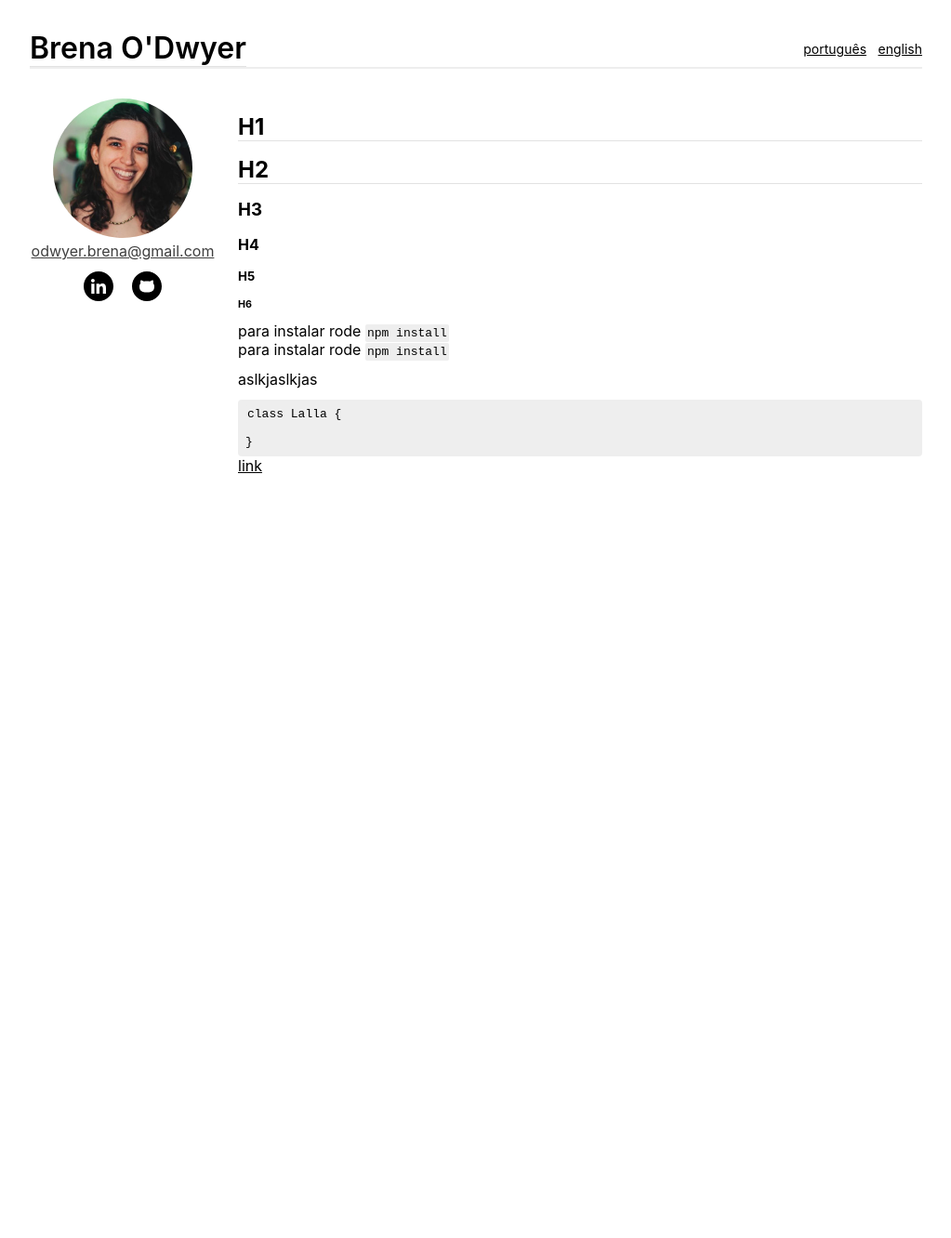
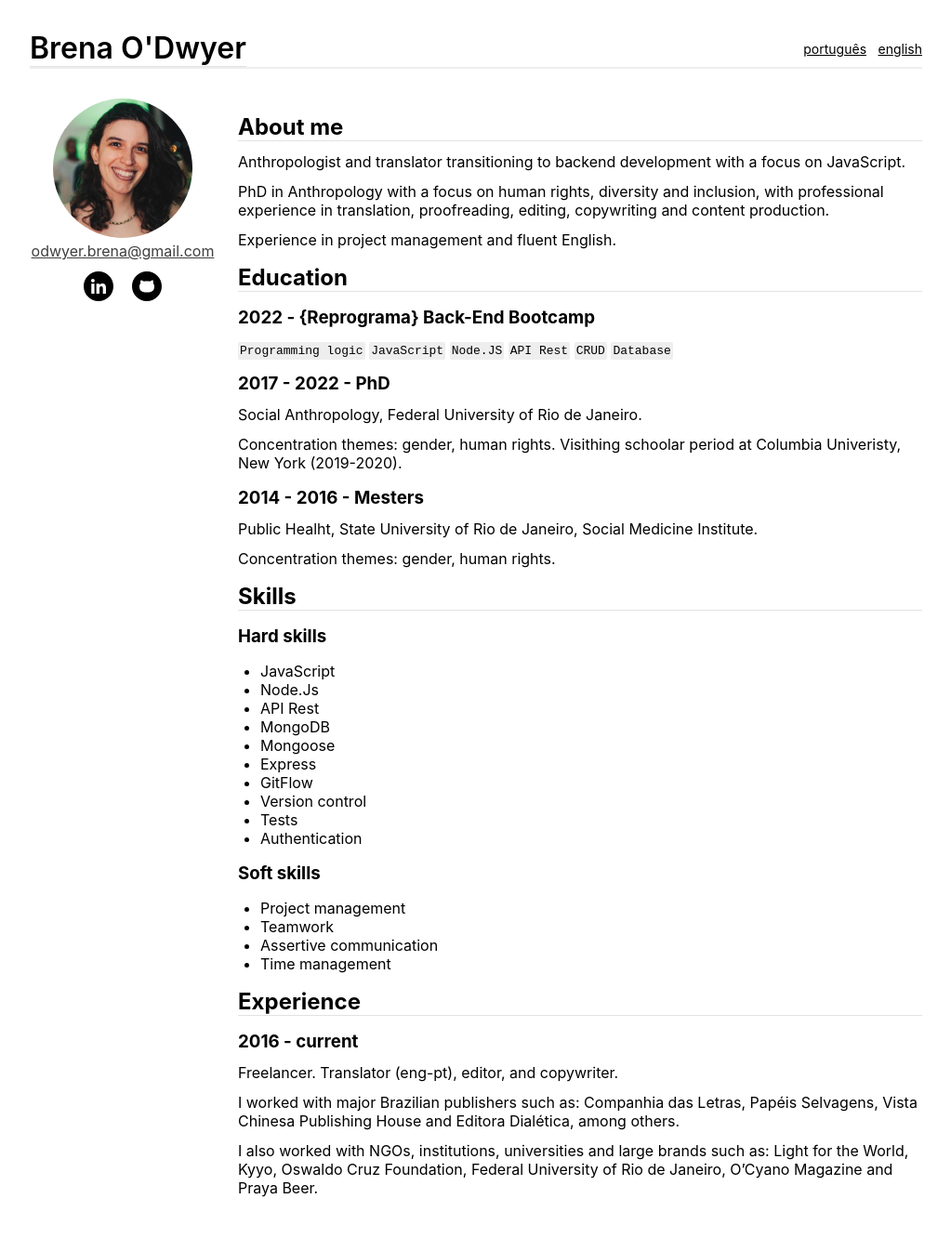
Before and after one commit to brena-odwyer/brena-odwyer.github.io, a Jekyll site: the page built from en/index.md, in a window 1280 px wide. Shown: the whole page at 93% size, without its empty margins (128-1151 px from the left). Built offline with Jekyll 4.4.1, drawn with Linux system fonts in a browser that asks for light colours; before the commit the page ends 900 px from its top, so only the background shows below that.

Commit message:
texto atualizado em en

````diff
--- a/en/index.md
+++ b/en/index.md
@@ -1,26 +1,77 @@
 ---
 layout: default
 
-profile-picture-alt: alt en
+profile-picture-alt: The picture shows Brena O'Dwyer, a white latina woman with brown eyes and brown wavy hair. She is smiling. The background is blurred green.
 ---
 
-# H1
-## H2
-### H3
-#### H4
-##### H5
-###### H6
+# About me
+Anthropologist and translator transitioning to backend development
+with a focus on JavaScript.
 
-para instalar rode `npm install`
-para instalar rode `npm install`
+PhD in Anthropology with a focus on
+human rights, diversity and
+inclusion, with professional experience
+in translation, proofreading, editing, copywriting and
+content production.
 
-aslkjaslkjas
+Experience in project management and
+fluent English.
 
 
-```
-class Lalla {
+## Education
+### 2022 - {Reprograma} Back-End Bootcamp
+`Programming logic`
+`JavaScript`
+`Node.JS`
+`API Rest`
+`CRUD`
+`Database`
 
-}
-```
 
-[link](http://google.com)
+### 2017 - 2022 - PhD
+Social Anthropology, Federal University of Rio de Janeiro.
+
+Concentration themes: gender, human rights.
+Visithing schoolar period at Columbia Univeristy, New York (2019-2020).
+
+
+
+### 2014 - 2016 - Mesters
+Public Healht, State University of Rio de Janeiro, Social Medicine Institute.
+
+Concentration themes: gender, human rights.
+
+## Skills
+### Hard skills
+* JavaScript
+* Node.Js
+* API Rest
+* MongoDB
+* Mongoose
+* Express
+* GitFlow
+* Version control
+* Tests
+* Authentication
+
+### Soft skills
+* Project management
+* Teamwork
+* Assertive communication
+* Time management
+
+
+## Experience
+### 2016 - current
+Freelancer. Translator (eng-pt), editor, and copywriter.
+
+I worked with major Brazilian publishers
+such as: Companhia das Letras,
+Papéis Selvagens, Vista Chinesa Publishing House
+and Editora Dialética, among others.
+
+I also worked with NGOs,
+institutions, universities and large
+brands such as: Light for the World,
+Kyyo, Oswaldo Cruz Foundation, Federal University of Rio de Janeiro,
+O'Cyano Magazine and Praya Beer.
````
Also changed, not shown: pt/index.md (+6 -11 lines).
